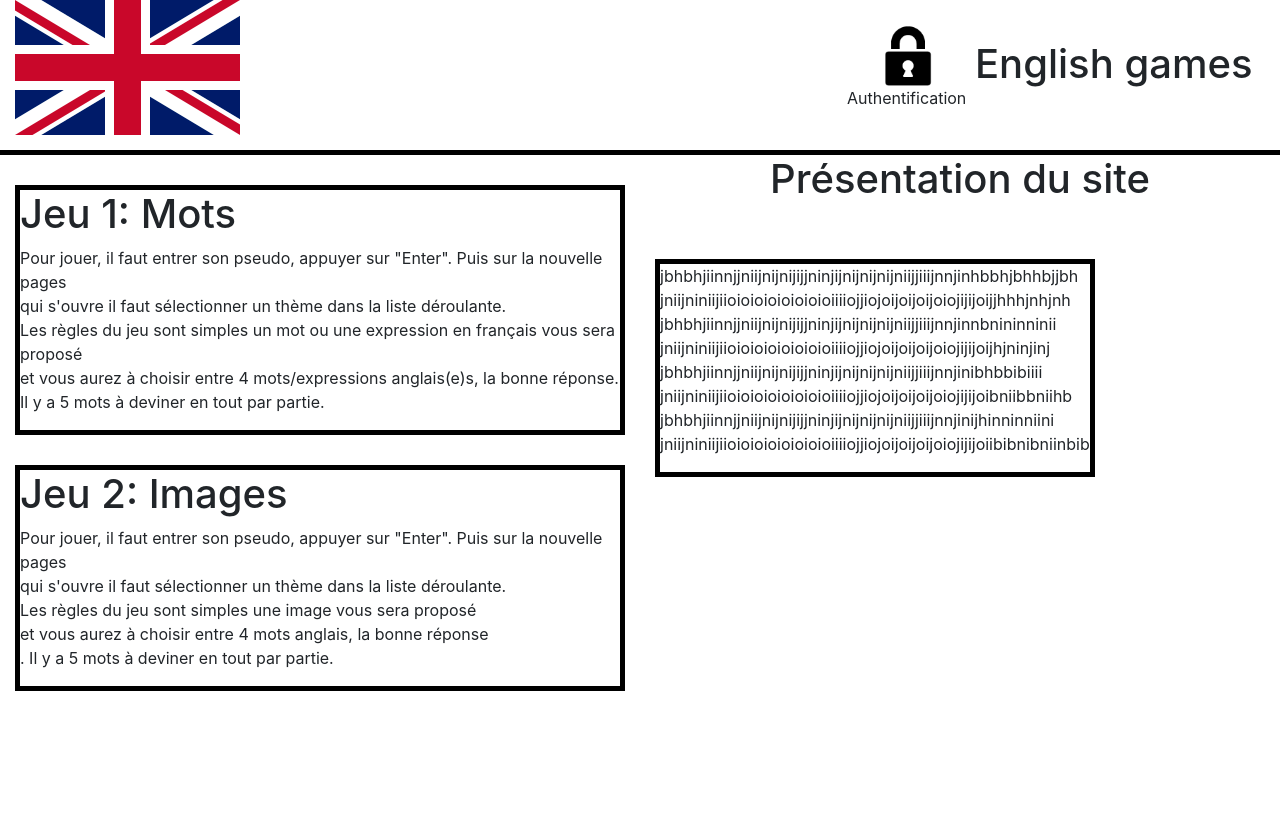
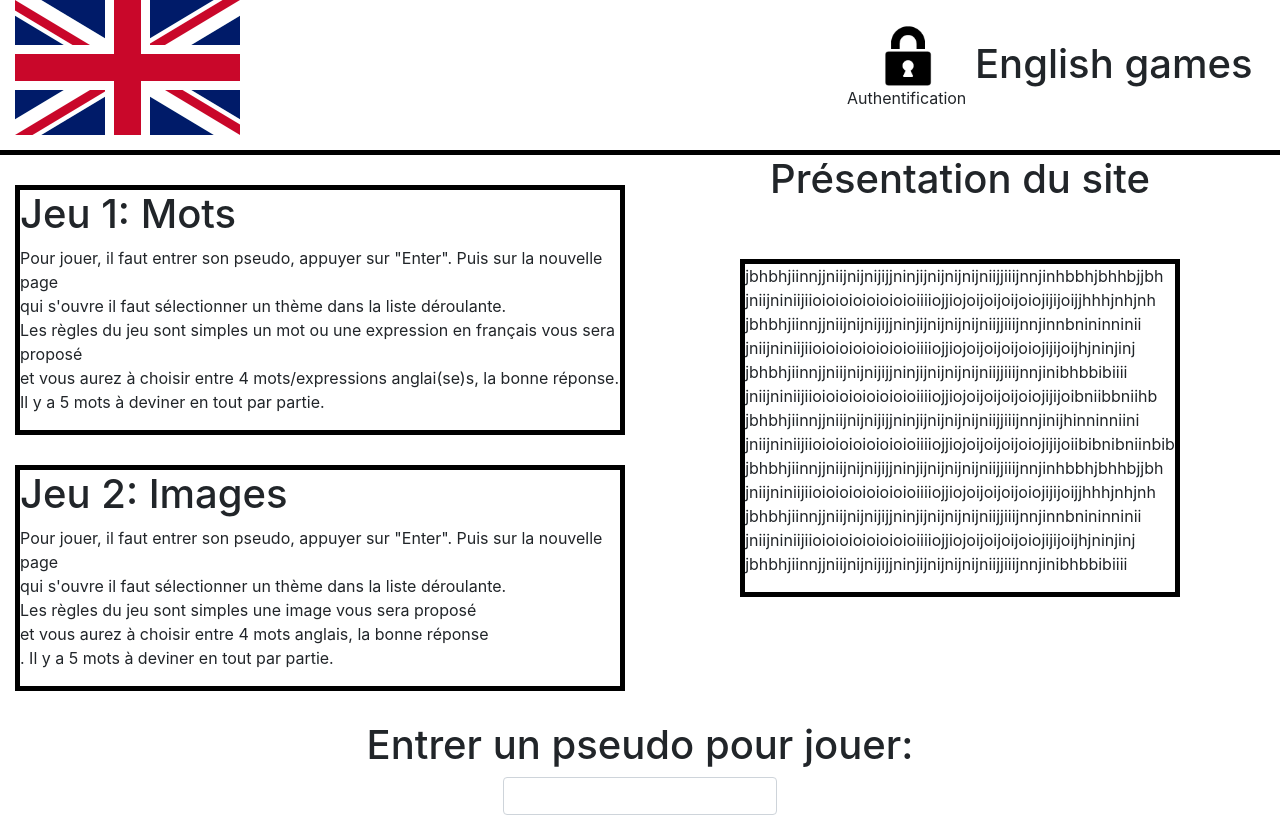
Before and after one commit to AltinZili/Pre-TPI, a PHP site: page /view/home.php in a window 1280 px wide. Before the commit the page ends 691 px from the top, so only its background shows below. Run offline with PHP 8.4, Linux system fonts and the light colour scheme.

Commit message:
Page d'accueil réalisée et effort fourni sur la connexion au travers du pseudo

```diff
--- a/controler/controler.php
+++ b/controler/controler.php
@@ -4,3 +4,9 @@ function homePage()
 {
     require_once 'view/home.php';
 }
+
+function gameChoicePage()
+{
+    $user = getUserPseudo
+    require_once 'view/gamechoice.php';
+}
--- a/css/style.css
+++ b/css/style.css
@@ -50,5 +50,12 @@
 
 #presentation{
     border: 5px solid black;
-    width: fit-content;
 }
+
+.content-fit{
+    display: inline-block;
+}
+
+#biggerfontsize{
+    font-size: 250%;
+}
--- a/index.php
+++ b/index.php
@@ -12,6 +12,10 @@ switch($action) {
     case 'home':
         homePage();
         break;
+    case 'enterpseudo':
+        $enterpseudoPost = $_POST['pseudo'];
+        gameChoicePage();
+        break;
 }
 
 ?>
--- /dev/null
+++ b/model/model.php
@@ -0,0 +1 @@
+<?php
--- a/view/home.php
+++ b/view/home.php
@@ -9,16 +9,16 @@ $title = "Accueil";
         <div class="col-6 col-xl-6">
             <div class="tutodiv">
                 <h1>Jeu 1: Mots</h1>
-                <p>Pour jouer, il faut entrer son pseudo, appuyer sur "Enter". Puis sur la nouvelle pages<br>
+                <p>Pour jouer, il faut entrer son pseudo, appuyer sur "Enter". Puis sur la nouvelle page<br>
                     qui s'ouvre il faut sélectionner un thème dans la liste déroulante.<br>
                     Les règles du jeu sont simples un mot ou une expression en français vous sera proposé<br>
-                    et vous aurez à choisir entre 4 mots/expressions anglais(e)s, la bonne réponse.<br>
+                    et vous aurez à choisir entre 4 mots/expressions anglai(se)s, la bonne réponse.<br>
                     Il y a 5 mots à deviner en tout par partie.
                 </p>
             </div>
             <div class="tutodiv">
                 <h1>Jeu 2: Images</h1>
-                <p>Pour jouer, il faut entrer son pseudo, appuyer sur "Enter". Puis sur la nouvelle pages<br>
+                <p>Pour jouer, il faut entrer son pseudo, appuyer sur "Enter". Puis sur la nouvelle page<br>
                     qui s'ouvre il faut sélectionner un thème dans la liste déroulante.<br>
                     Les règles du jeu sont simples une image vous sera proposé<br>
                     et vous aurez à choisir entre 4 mots anglais, la bonne réponse<br>.
@@ -30,7 +30,8 @@ $title = "Accueil";
             <H1 class="centerhorizontaly">Présentation du site</H1>
             <br>
             <br>
-            <div id="presentation" class="centerhorizontaly">
+            <div class="centerhorizontaly">
+                <div id="presentation" class="content-fit">
                    <p>
                        jbhbhjiinnjjniijnijnijijjninjijnijnijnijniijjiiijnnjinhbbhjbhhbjjbh<br>
                        jniijniniijiioioioioioioioioiiiiojjiojoijoijoijoiojijijoijjhhhjnhjnh<br>
@@ -39,9 +40,24 @@ $title = "Accueil";
                        jbhbhjiinnjjniijnijnijijjninjijnijnijnijniijjiiijnnjinibhbbibiiii<br>
                        jniijniniijiioioioioioioioioiiiiojjiojoijoijoijoiojijijoibniibbniihb<br>
                        jbhbhjiinnjjniijnijnijijjninjijnijnijnijniijjiiijnnjinijhinninniini<br>
-                    jniijniniijiioioioioioioioioiiiiojjiojoijoijoijoiojijijoiibibnibniinbib
+                       jniijniniijiioioioioioioioioiiiiojjiojoijoijoijoiojijijoiibibnibniinbib<br>
+                       jbhbhjiinnjjniijnijnijijjninjijnijnijnijniijjiiijnnjinhbbhjbhhbjjbh<br>
+                       jniijniniijiioioioioioioioioiiiiojjiojoijoijoijoiojijijoijjhhhjnhjnh<br>
+                       jbhbhjiinnjjniijnijnijijjninjijnijnijnijniijjiiijnnjinnbnininninii<br>
+                       jniijniniijiioioioioioioioioiiiiojjiojoijoijoijoiojijijoijhjninjinj<br>
+                       jbhbhjiinnjjniijnijnijijjninjijnijnijnijniijjiiijnnjinibhbbibiiii
                    </p>
                 </div>
+            </div>
+        </div>
+    </div>
+    <div class="row">
+        <div class="col-12 col-xl-12 flex-content-column-center">
+            <h1 id="biggerfontsize">Entrer un pseudo pour jouer:</h1>
+            <form method="post" action="index.php?action=enterpseudo">
+                <input type="text" name="pseudo" class="form-control centerverticaly">
+                <input type="submit" style="display:none;">
+            </form>
         </div>
     </div>
 </div>
```
Also changed, not shown: view/gamechoice.php (added, +15 -0 lines). Lines whose indentation alone changed are shown as unchanged.
